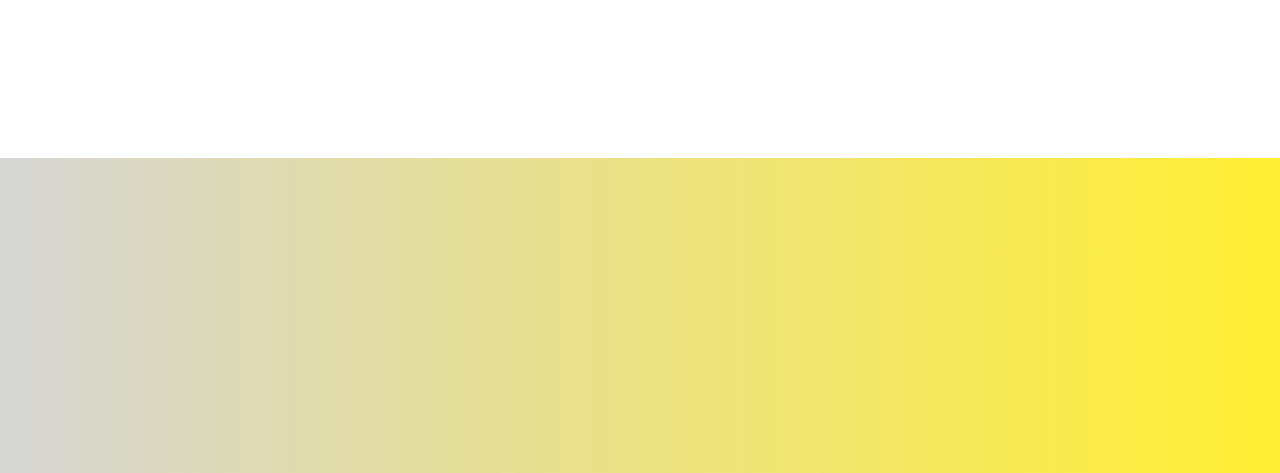
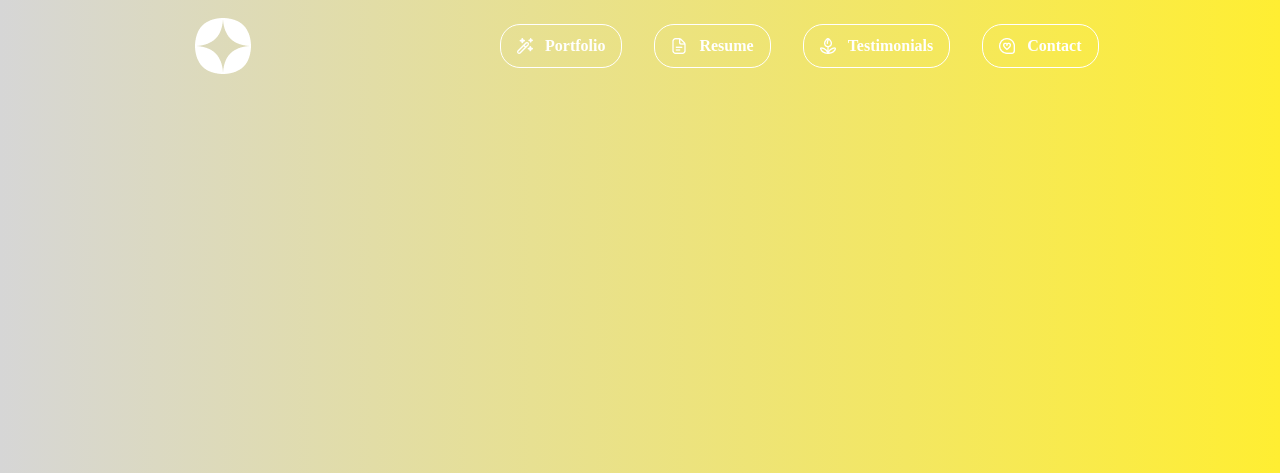
Before and after one commit to Solevoibaron3310/HW, a website: page advanced-adaptive/src/index.html in a window 1280 px wide. Shown: the top 473 px of the page. Drawn offline with nearby package versions, Linux system fonts and the light colour scheme; files that its build step writes are made by us from their sources; files whose address does not match are found by name.

Commit message:
corrected all mistakes in advanced adaptive hw

```diff
--- a/advanced-adaptive/src/index.html
+++ b/advanced-adaptive/src/index.html
@@ -23,40 +23,43 @@
                   src="image/fi-rr-magic-wand.png"
                   alt=""
                 />
-              <span class="button__label">Portfolio</span>
+                Portfolio
             </li>
           </a>
 
         <a class="navbar__link" href="">
           <li class="navabar__item">
+
               <img
-                class="button__image"
+                class="navbar__image"
                 src="image/fi-rr-document.png"
                 alt=""
               />
-            <span class="button__label">Resume</span>
+              Resume
           </li>
         </a>
 
         <a class="navbar__link" href="">
           <li class="navabar__item">
+
               <img
-                class="button__image"
+                class="navbar__image"
                 src="image/fi-rr-flower-tulip.png"
                 alt=""
               />
-            <span class="button__label">Testimonials</span>
+              Testimonials
           </li>
         </a>
 
         <a class="navbar__link" href="">
           <li class="navabar__item">
+
               <img
-                class="button__image"
+                class="navbar__image"
                 src="image/fi-rr-comment-heart.png"
                 alt=""
               />
-            <span class="button__label">Contact</span>
+              Contact
           </li>
         </a>
 
@@ -208,5 +211,16 @@
         >
       </div>
     </footer>
+    <script>
+      window.addEventListener('scroll', function() {
+        const header = document.querySelector('header');
+        console.log(header)
+        if (window.scrollY > 50) { // Можете изменить значение 50 на любое другое
+            header.classList.add('scrolled');
+        } else {
+            header.classList.remove('scrolled');
+        }
+    });
+      </script>
   </body>
 </html>
--- a/advanced-adaptive/src/scss/main.scss
+++ b/advanced-adaptive/src/scss/main.scss
@@ -9,18 +9,21 @@ body {
 .hero {
   background-image: linear-gradient(to right, rgba(214, 214, 214, 1), rgba(255, 238, 50, 1) );
   width: 100%;
-  height: 800px;
+  height: 681px;
   padding-bottom: 119px;
 
 
   @media only screen and (max-width: 1200px) {
     width: 100%;
-    height: 796px;
+    height: 392px;
+    margin-top: 0;
+    margin-bottom:  0;
+    padding-top: 273px;
   }
 
   @media only screen and (max-width:768px) {
     width: 100%;
-    height: 800px;
+    padding-top: 412px;
   }
 
   .hero__title {
@@ -32,31 +35,32 @@ body {
     line-height: 96px;
     text-align: left;
     color: rgba(255, 255, 255, 1);
+    margin-left: 191px;
+    margin-top: 0;
     padding-top: 491px;
-    margin-left: 191px;
 
     @media only screen and (max-width: 1200px) {
       max-width: 521px;
       height: 393px;
-      margin-top: 179px;
+
       margin-left: 34px;
-      margin-bottom: 130px;
+      margin-bottom: 0px;
     }
 
     @media only screen and (max-width:768px) {
       max-width: 326px;
       height: 239px;
       font-size: 48px;
-      margin-top: 329px;
       margin-left: 21px;
-      margin-bottom: 149px;
+      margin-bottom: 0px;
     }
   }
 
 }
 
 .navbar {
-    position: sticky;
+    position: fixed;
+    right: 0;
     top: 0px;
     left: 0px;
     display: flex;
@@ -66,6 +70,8 @@ body {
     padding-left: 195px;
     padding-right: 195px;
     z-index: 9999;
+
+
 
     @media screen and (max-width:1200px) {
       padding-left: 34px;
@@ -91,6 +97,8 @@ body {
         width: 56px;
         height: 56px;
         background-image: url("../image/Hope.png");
+
+
       }
 
       @media screen and (max-width:1200px) {
@@ -134,6 +142,15 @@ body {
           border: 1px solid white;
           border-radius: 20px;
           padding: 10px 16px 10px 16px;
+          max-width: auto;
+          height: 22px;
+          font-family: Manrope;
+          font-size: 16px;
+          font-weight: 700;
+          line-height: 21.86px;
+          text-decoration: none;
+          color: rgba(255, 255, 255, 1);
+          margin-left: 12px;
 
           .navabar__item {
             display: flex;
@@ -141,23 +158,21 @@ body {
             align-items: center;
             list-style-type: none;
 
-            .button__label {
-              max-width: 68px;
-              height: 22px;
-              font-family: Manrope;
-              font-size: 16px;
-              font-weight: 700;
-              line-height: 21.86px;
-              text-decoration: none;
-              color: rgba(255, 255, 255, 1);
-              margin-left: 12px;
-            }
+
+          }
+
+          .navbar__image {
+            margin-right: 12px;
           }
         }
 
 
     }
 
+  }
+
+  .scrolled {
+    background-color: rgba(32, 32, 32, 1);
   }
 
 .statistic {
@@ -167,6 +182,7 @@ body {
   background-color: rgba(32, 32, 32, 1);
   padding-bottom: 102px;
   padding-top: 97px;
+  overflow: hidden;
 
   @media screen and (max-width:1200px) {
       padding-top: 101px;
```
Also changed, not shown: advanced-adaptive/dist/css/main.css, advanced-adaptive/dist/index.html.
